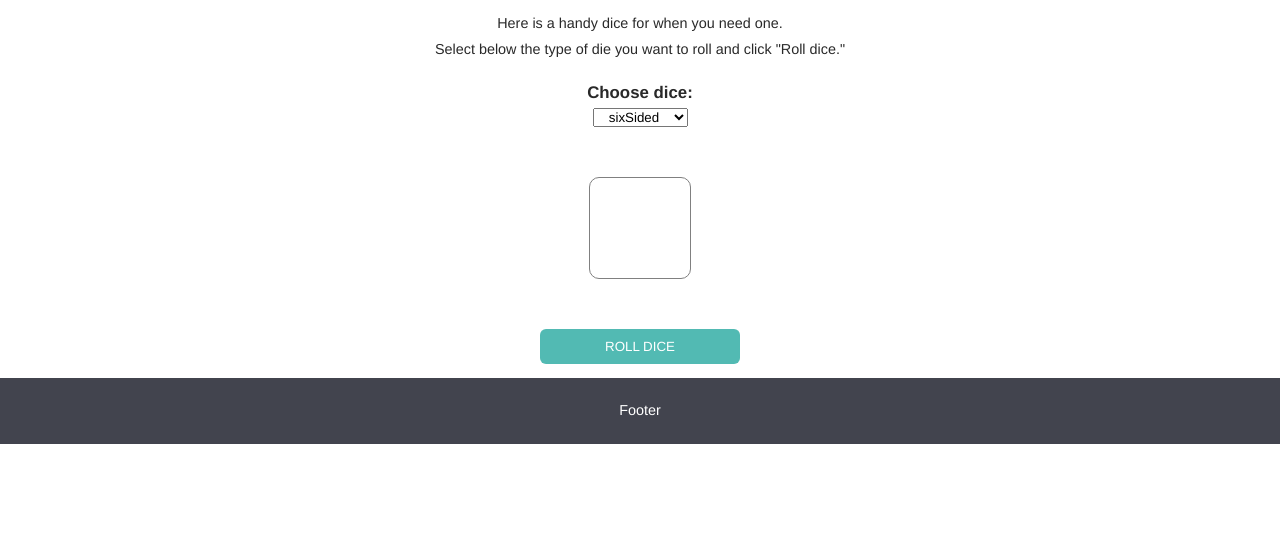
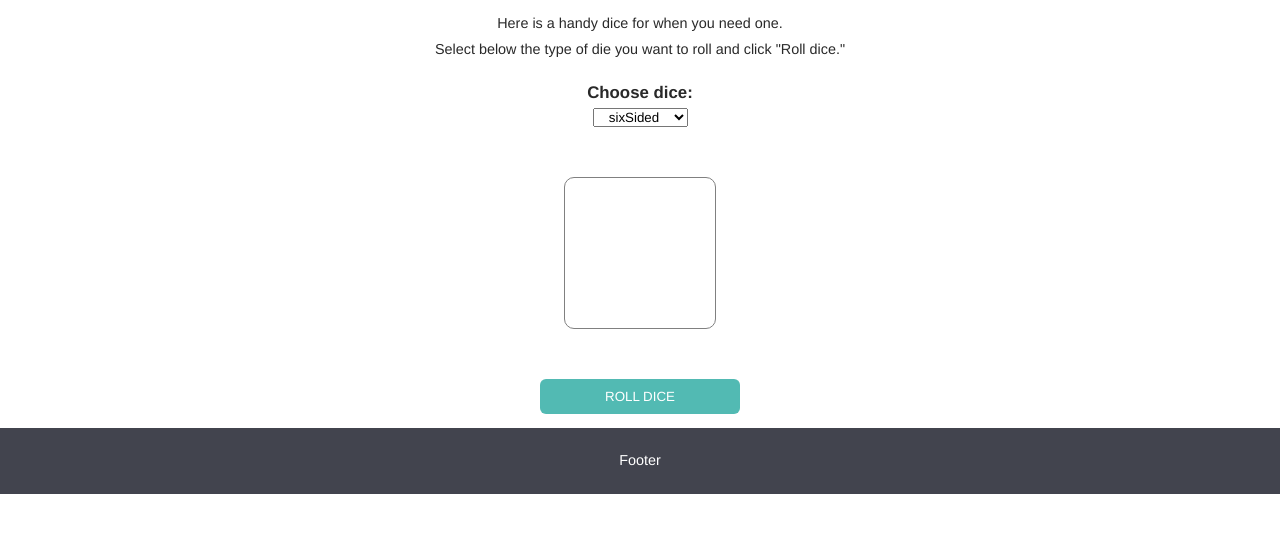
Before and after one commit to BlackBoltBeta/Practice, a plain HTML site: page index.html in a window 1280 px wide. Shown: the part 113-646 px from the top of the page. Drawn offline with Linux system fonts and the light colour scheme.

Commit message:
fixed dice size

```diff
--- a/assets/css/style.css
+++ b/assets/css/style.css
@@ -12,15 +12,7 @@ button {
   width: 200px;
   cursor: pointer;
 }
-#placeholder {
-  height: 40px;
-  width: 40px;
-  padding: 30px;
-  margin: 50px auto;
-  border: 1px solid gray;
-  border-radius: 10px;
-  font-size:50px;
-}
+
 
 html, body {
   margin: 0;
@@ -61,19 +53,19 @@ h3 {
   padding: 20px 10px;
 }
 
-/*#container {
-  width: 700px;
-  margin: 0 auto;
-}*/
-
-#content {
-  width: 80vw;
-
-}
-
 #footer {
   clear: both;
   width: 100%;
   background: #42444e;
   color: #fff;
 }
+
+#placeholder {
+  height: 90px;
+  width: 90px;
+  padding: 30px;
+  margin: 50px auto;
+  border: 1px solid gray;
+  border-radius: 10px;
+  font-size:50px;
+}
```
